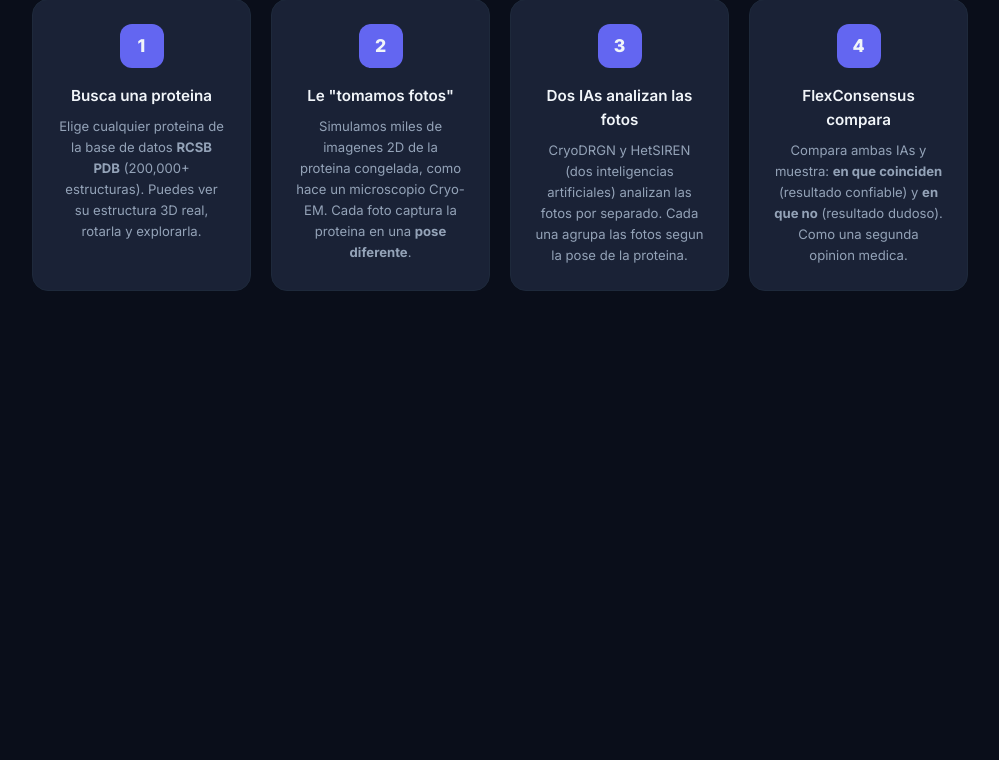
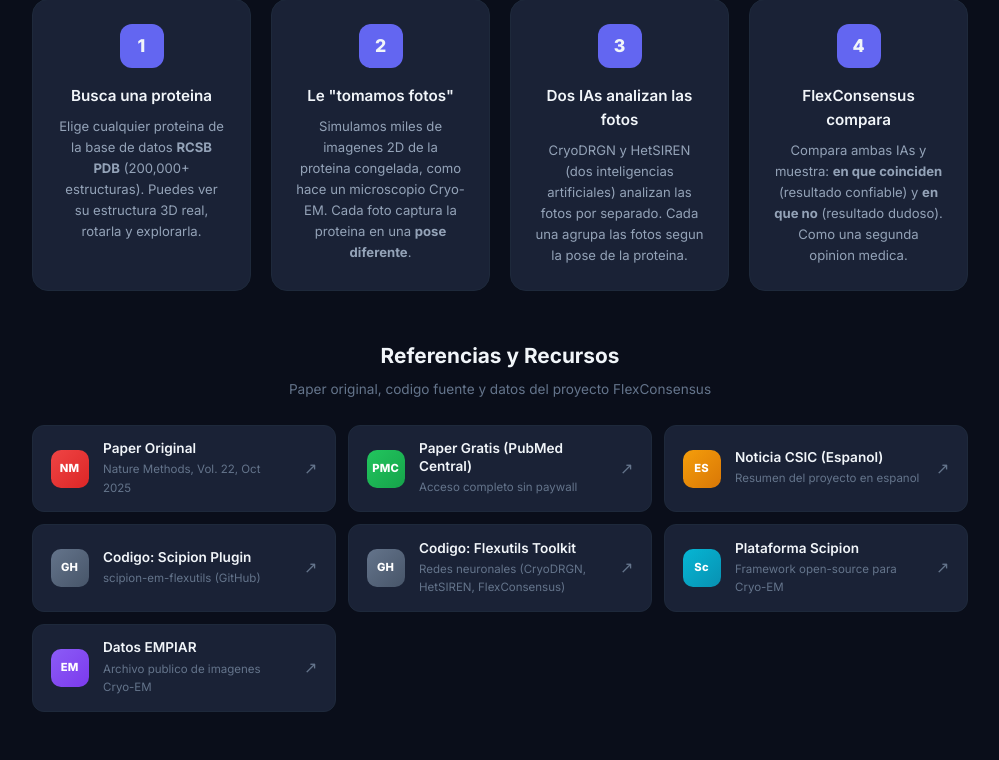
Before and after one commit to LuisAnthony1/FlexConsensus_Replica, a Flask app: page / in a window 1280 px wide. Shown: the part 538-1298 px from the top of the page, without its empty margins (140-1139 px from the left). Before the commit the page ends 829 px from the top, so only its background shows below. Run offline with Flask 3, Linux system fonts and the light colour scheme; some libraries are stand-ins or nearby versions.

Commit message:
Add reference links section to home page
- Paper (Nature Methods), PubMed Central (free access), CSIC news (Spanish)
- GitHub repos: scipion-em-flexutils plugin, Flexutils-Toolkit
- Scipion platform, EMPIAR data archive
- All links verified as working (removed CryoBench - 404)
- Styled as clickable cards with colored icons

Co-Authored-By: Claude Opus 4.6 <noreply@anthropic.com>

```diff
--- a/webapp/static/css/app.css
+++ b/webapp/static/css/app.css
@@ -73,6 +73,26 @@ body{font-family:'Inter',system-ui,sans-serif;background:var(--bg);color:var(--t
 .step-circle{width:44px;height:44px;background:var(--accent);border-radius:12px;display:flex;align-items:center;justify-content:center;font-weight:800;font-size:1.1rem;margin:0 auto 1rem;}
 .info-step h5{font-size:.95rem;font-weight:600;margin-bottom:.5rem;}
 .info-step p{font-size:.82rem;color:var(--text2);line-height:1.6;}
+
+/* REFERENCES SECTION */
+.refs-section{max-width:1000px;margin:2rem auto 3rem;padding:0 2rem;}
+.refs-section h3{font-size:1.3rem;font-weight:700;text-align:center;margin-bottom:.4rem;}
+.refs-section>p{text-align:center;font-size:.85rem;color:var(--muted);margin-bottom:1.5rem;}
+.refs-grid{display:grid;grid-template-columns:repeat(auto-fill,minmax(280px,1fr));gap:.75rem;}
+.ref-card{background:var(--card);border:1px solid var(--border);border-radius:12px;padding:.9rem 1.1rem;display:flex;align-items:center;gap:.9rem;text-decoration:none;transition:all .2s;cursor:pointer;}
+.ref-card:hover{border-color:var(--accent);transform:translateY(-2px);box-shadow:0 4px 16px rgba(99,102,241,.12);}
+.ref-icon{width:38px;height:38px;border-radius:10px;display:flex;align-items:center;justify-content:center;font-weight:800;font-size:.7rem;color:#fff;flex-shrink:0;letter-spacing:.02em;}
+.paper-icon{background:linear-gradient(135deg,#ef4444,#dc2626);}
+.pmc-icon{background:linear-gradient(135deg,#22c55e,#16a34a);}
+.csic-icon{background:linear-gradient(135deg,#f59e0b,#d97706);}
+.gh-icon{background:linear-gradient(135deg,#64748b,#475569);}
+.sci-icon{background:linear-gradient(135deg,#06b6d4,#0891b2);}
+.data-icon{background:linear-gradient(135deg,#8b5cf6,#7c3aed);}
+.ref-info{flex:1;min-width:0;}
+.ref-title{font-size:.85rem;font-weight:600;color:var(--text);line-height:1.3;}
+.ref-desc{font-size:.72rem;color:var(--muted);margin-top:.15rem;}
+.ref-arrow{color:var(--muted);font-size:1rem;flex-shrink:0;transition:color .2s;}
+.ref-card:hover .ref-arrow{color:var(--accent2);}
 
 /* PROTEIN DETAIL */
 .back-btn{background:none;border:1px solid var(--border);color:var(--text2);padding:.5rem 1rem;border-radius:8px;font-size:.85rem;cursor:pointer;margin:1.5rem 2rem .5rem;transition:all .2s;font-family:inherit;}
--- a/webapp/templates/app.html
+++ b/webapp/templates/app.html
@@ -84,6 +84,70 @@
                 <p>Compara ambas IAs y muestra: <strong>en que coinciden</strong> (resultado confiable) y
                    <strong>en que no</strong> (resultado dudoso). Como una segunda opinion medica.</p>
             </div>
+        </div>
+    </div>
+
+    <!-- References / Links -->
+    <div class="refs-section">
+        <h3>Referencias y Recursos</h3>
+        <p>Paper original, codigo fuente y datos del proyecto FlexConsensus</p>
+        <div class="refs-grid">
+            <a href="https://www.nature.com/articles/s41592-025-02841-w" target="_blank" class="ref-card">
+                <div class="ref-icon paper-icon">NM</div>
+                <div class="ref-info">
+                    <div class="ref-title">Paper Original</div>
+                    <div class="ref-desc">Nature Methods, Vol. 22, Oct 2025</div>
+                </div>
+                <span class="ref-arrow">&#8599;</span>
+            </a>
+            <a href="https://pmc.ncbi.nlm.nih.gov/articles/PMC12510870/" target="_blank" class="ref-card">
+                <div class="ref-icon pmc-icon">PMC</div>
+                <div class="ref-info">
+                    <div class="ref-title">Paper Gratis (PubMed Central)</div>
+                    <div class="ref-desc">Acceso completo sin paywall</div>
+                </div>
+                <span class="ref-arrow">&#8599;</span>
+            </a>
+            <a href="https://www.csic.es/es/actualidad-del-csic/un-nuevo-algoritmo-permite-identificar-con-mayor-precision-la-flexibilidad-en-la-estructura-3d-de-las-proteinas" target="_blank" class="ref-card">
+                <div class="ref-icon csic-icon">ES</div>
+                <div class="ref-info">
+                    <div class="ref-title">Noticia CSIC (Espanol)</div>
+                    <div class="ref-desc">Resumen del proyecto en espanol</div>
+                </div>
+                <span class="ref-arrow">&#8599;</span>
+            </a>
+            <a href="https://github.com/scipion-em/scipion-em-flexutils" target="_blank" class="ref-card">
+                <div class="ref-icon gh-icon">GH</div>
+                <div class="ref-info">
+                    <div class="ref-title">Codigo: Scipion Plugin</div>
+                    <div class="ref-desc">scipion-em-flexutils (GitHub)</div>
+                </div>
+                <span class="ref-arrow">&#8599;</span>
+            </a>
+            <a href="https://github.com/I2PC/Flexutils-Toolkit" target="_blank" class="ref-card">
+                <div class="ref-icon gh-icon">GH</div>
+                <div class="ref-info">
+                    <div class="ref-title">Codigo: Flexutils Toolkit</div>
+                    <div class="ref-desc">Redes neuronales (CryoDRGN, HetSIREN, FlexConsensus)</div>
+                </div>
+                <span class="ref-arrow">&#8599;</span>
+            </a>
+            <a href="https://scipion.i2pc.es/" target="_blank" class="ref-card">
+                <div class="ref-icon sci-icon">Sc</div>
+                <div class="ref-info">
+                    <div class="ref-title">Plataforma Scipion</div>
+                    <div class="ref-desc">Framework open-source para Cryo-EM</div>
+                </div>
+                <span class="ref-arrow">&#8599;</span>
+            </a>
+            <a href="https://www.ebi.ac.uk/empiar/" target="_blank" class="ref-card">
+                <div class="ref-icon data-icon">EM</div>
+                <div class="ref-info">
+                    <div class="ref-title">Datos EMPIAR</div>
+                    <div class="ref-desc">Archivo publico de imagenes Cryo-EM</div>
+                </div>
+                <span class="ref-arrow">&#8599;</span>
+            </a>
         </div>
     </div>
 </div>
```
